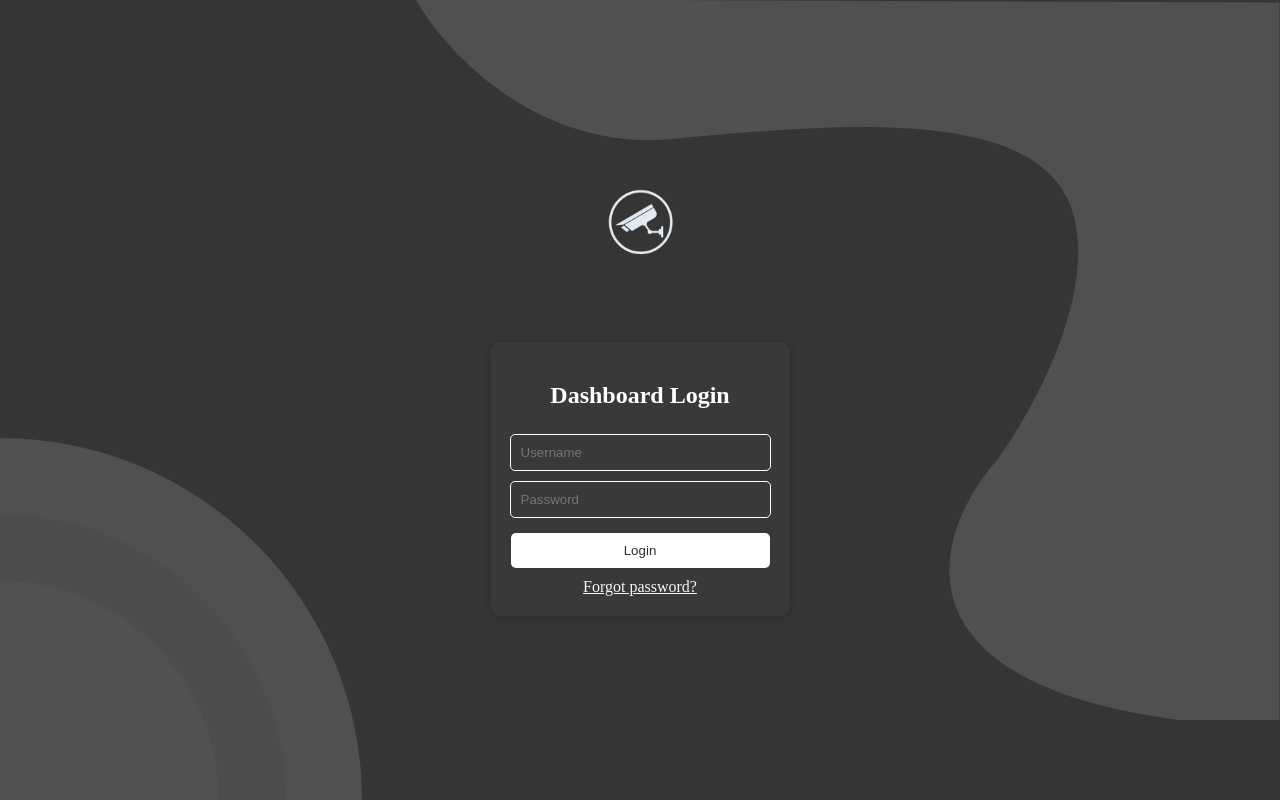
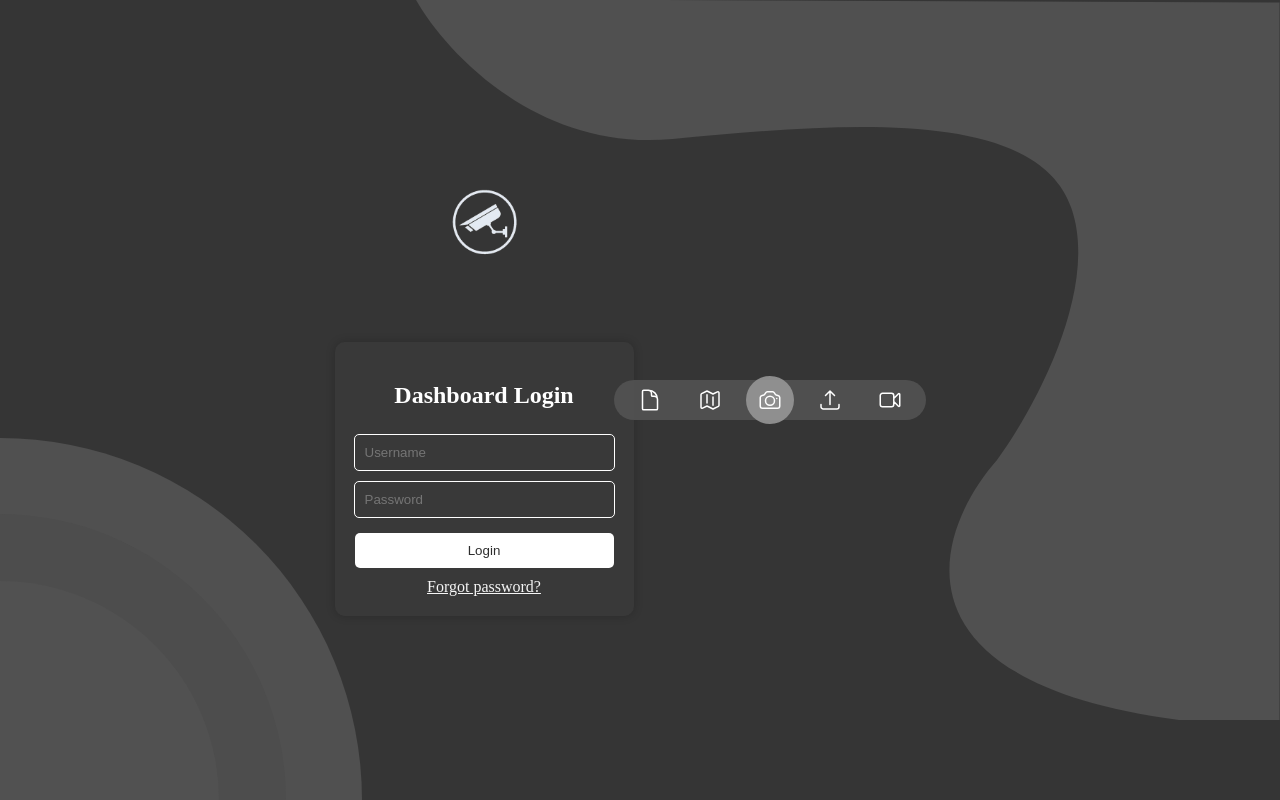
Before and after one commit to PI-Tracking/frontend, a React (Vite) app: page / in a window 1280 px wide. Built offline with nearby package versions, Linux system fonts and the light colour scheme.

Commit message:
Done, watch comments, maybe can be prettier

```diff
--- a/package.json
+++ b/package.json
@@ -10,6 +10,7 @@
     "preview": "vite preview"
   },
   "dependencies": {
+    "@heroicons/react": "^2.2.0",
     "@types/node": "^22.13.9",
     "axios": "^1.8.2",
     "kute.js": "^2.2.4",
--- a/src/App.tsx
+++ b/src/App.tsx
@@ -1,11 +1,13 @@
 import { BrowserRouter as Router, Route, Routes } from "react-router-dom";
 import LoginPage from "./pages/Login/LoginPage";
+import TestPage from "./pages/test/TestPage";
 
 function App() {
   return (
     <Router>
       <Routes>
         <Route path="/" element={<LoginPage />} />
+        {/* <Route path="/test" element={<TestPage />} /> */}
       </Routes>
     </Router>
   );
--- /dev/null
+++ b/src/components/CameraMenuOptions.css
@@ -0,0 +1,57 @@
+.camera-menu-options {
+    display: flex;
+    align-items: center;
+    justify-content: center;
+    background-color: rgba(83, 83, 83, 0.9);
+    border-radius: 24px;
+    padding: 0px 16px;
+    gap: 20px;
+    z-index: 1;
+  }
+
+  .menu-option {
+    display: flex;
+    align-items: center;
+    justify-content: center;
+    padding: 8px;
+    background-color: transparent;
+    outline: none;
+    border: none;
+    border-radius: 50%;
+    position: relative;
+    transition: background-color 0.2s ease;
+    cursor: pointer;
+    width: 40px;
+    height: 40px;
+  }
+
+  .menu-option:hover {
+    background-color: rgba(60, 60, 60, 0.8) !important;
+  }
+
+  .menu-option.selected {
+    position: relative;
+  }
+
+  {/*Created another element to do the circle getting bigger after pressing*/}
+  .menu-option.selected::before {
+    content: '';
+    position: absolute;
+    top: 50%;
+    left: 50%;
+    transform: translate(-50%, -50%);
+    width: 48px;
+    height: 48px;
+    background-color: rgba(150, 150, 150, 0.9);
+    opacity: 1;
+    border-radius: 50%;
+    z-index: 1;
+  }
+
+  .menu-option svg {
+    width: 24px;
+    height: 24px;
+    color: white;
+    pointer-events: none;
+    z-index: 2;
+  }
--- /dev/null
+++ b/src/components/CameraMenuOptions.tsx
@@ -0,0 +1,44 @@
+import React, { useState } from 'react';
+import { DocumentIcon, MapIcon, CameraIcon, ArrowUpTrayIcon, VideoCameraIcon } from '@heroicons/react/24/outline';
+import './CameraMenuOptions.css';
+
+type MenuOption = {
+  id: string;
+  icon: React.ReactNode;
+  label: string;
+};
+
+function CameraMenuOptions() {
+  const [selectedOption, setSelectedOption] = useState<string>('camera');
+
+  const menuOptions: MenuOption[] = [
+    { id: 'document', icon: <DocumentIcon />, label: 'Document' },
+    { id: 'map', icon: <MapIcon />, label: 'Map' },
+    { id: 'camera', icon: <CameraIcon />, label: 'Camera' },
+    { id: 'share', icon: <ArrowUpTrayIcon />, label: 'Share' },
+    { id: 'video', icon: <VideoCameraIcon />, label: 'Video' }
+  ];
+
+  const handleOptionClick = (id: string) => {
+    console.log('Option clicked:', id); // for debuggin purposes but then i found out it was cuz of zindex i couldnt select it
+    setSelectedOption(id);
+  };
+
+  return (
+    <div className="camera-menu-options">
+      {menuOptions.map((option) => (
+        <button
+          key={option.id}
+          type="button"
+          onClick={() => handleOptionClick(option.id)}
+          className={`menu-option ${selectedOption === option.id ? 'selected' : ''}`}
+          aria-label={option.label}
+        >
+          {option.icon}
+        </button>
+      ))}
+    </div>
+  );
+}
+
+export default CameraMenuOptions;
--- a/src/pages/Login/LoginPage.tsx
+++ b/src/pages/Login/LoginPage.tsx
@@ -5,6 +5,8 @@ import Circles from "./assets/Circles.svg";
 import Curve from "./assets/Curve.svg";
 import login from "@api/auth";
 import { User } from "@Types/User";
+
+import CameraMenuOptions from "@components/CameraMenuOptions";
 
 const isEmptyString = (string: string) => {
   if (typeof string != "string") {
@@ -84,6 +86,9 @@ function LoginPage() {
           </div>
         </div>
       </section>
+
+      {/* REMOVE FROM HERE, ONLY FOR TEST PURPOSES, THEREFORE IT WAS DONE ON ANOTHER BRANCH */}
+        <CameraMenuOptions/>
     </>
   );
 }
```
Also changed, not shown: src/pages/test/TestPage.css (added, +8 -0 lines), src/pages/test/TestPage.tsx (added, +12 -0 lines), 1 other file (tests, documents, lock files or other folders).
